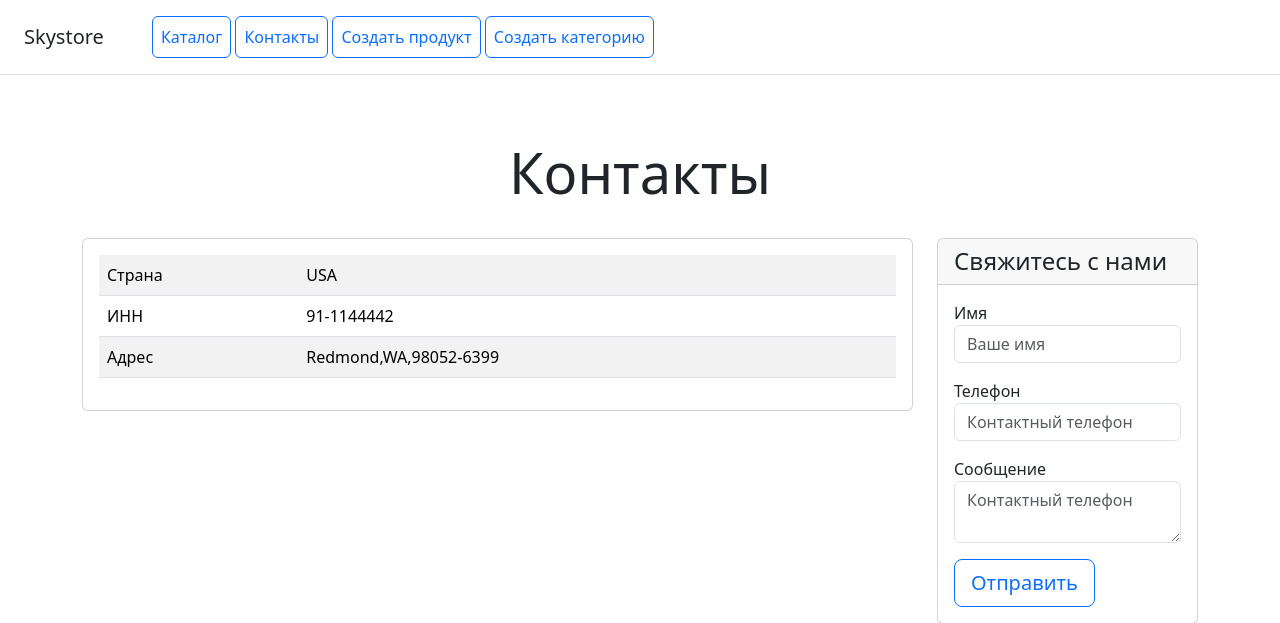
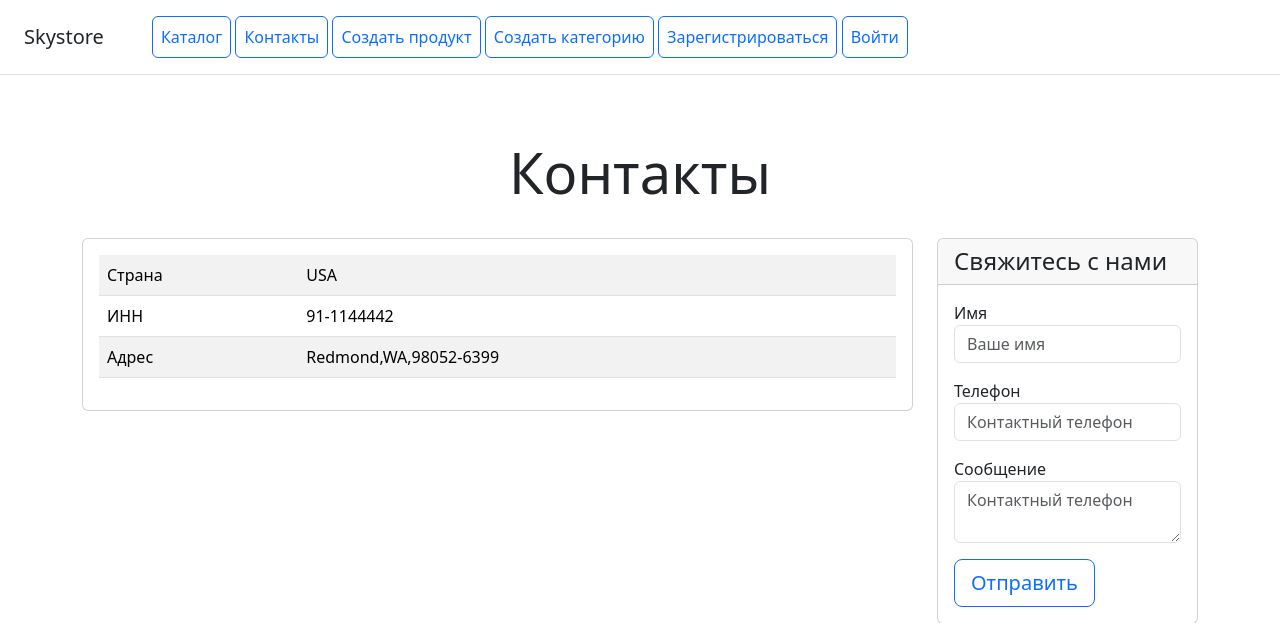
Before and after one commit to Medved717/Home_Work_27, a Django app: page /contacts/ in a window 1280 px wide. Shown: the top 623 px of the page. Run offline with Django 5.2, Linux system fonts and the light colour scheme; some libraries are stand-ins or nearby versions.

Commit message:
Создал кнопки для регистрации, входа и выхода.

```diff
--- a/catalog/templates/catalog/header.html
+++ b/catalog/templates/catalog/header.html
@@ -6,6 +6,12 @@
             <a class="p-2 btn btn-outline-primary" href="/contacts/">Контакты</a>
             <a class="p-2 btn btn-outline-primary" href="{% url 'catalog:product_create' %}">Создать продукт</a>
             <a class="p-2 btn btn-outline-primary" href="{% url 'catalog:category_create' %}">Создать категорию</a>
+            {% if user.is_authentication %}
+            <a class="p-2 btn btn-outline-primary" href="{% url 'users:logout' %}">Выход</a>
+            {% else %}
+            <a class="p-2 btn btn-outline-primary" href="{% url 'users:register_users' %}">Зарегистрироваться</a>
+            <a class="p-2 btn btn-outline-primary" href="{% url 'users:login' %}">Войти</a>
+            {% endif %}
         </nav>
     </div>
 </header>
```
Lines whose indentation alone changed are shown as unchanged.
